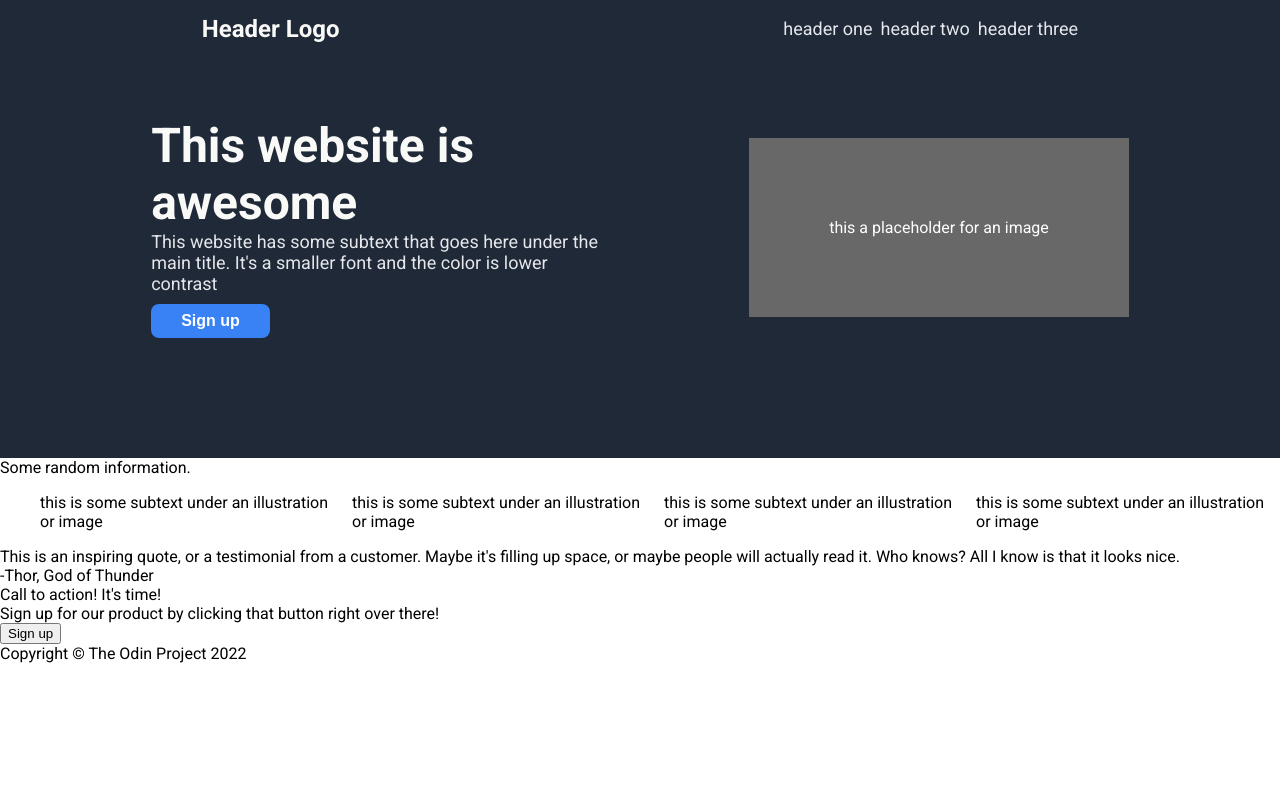
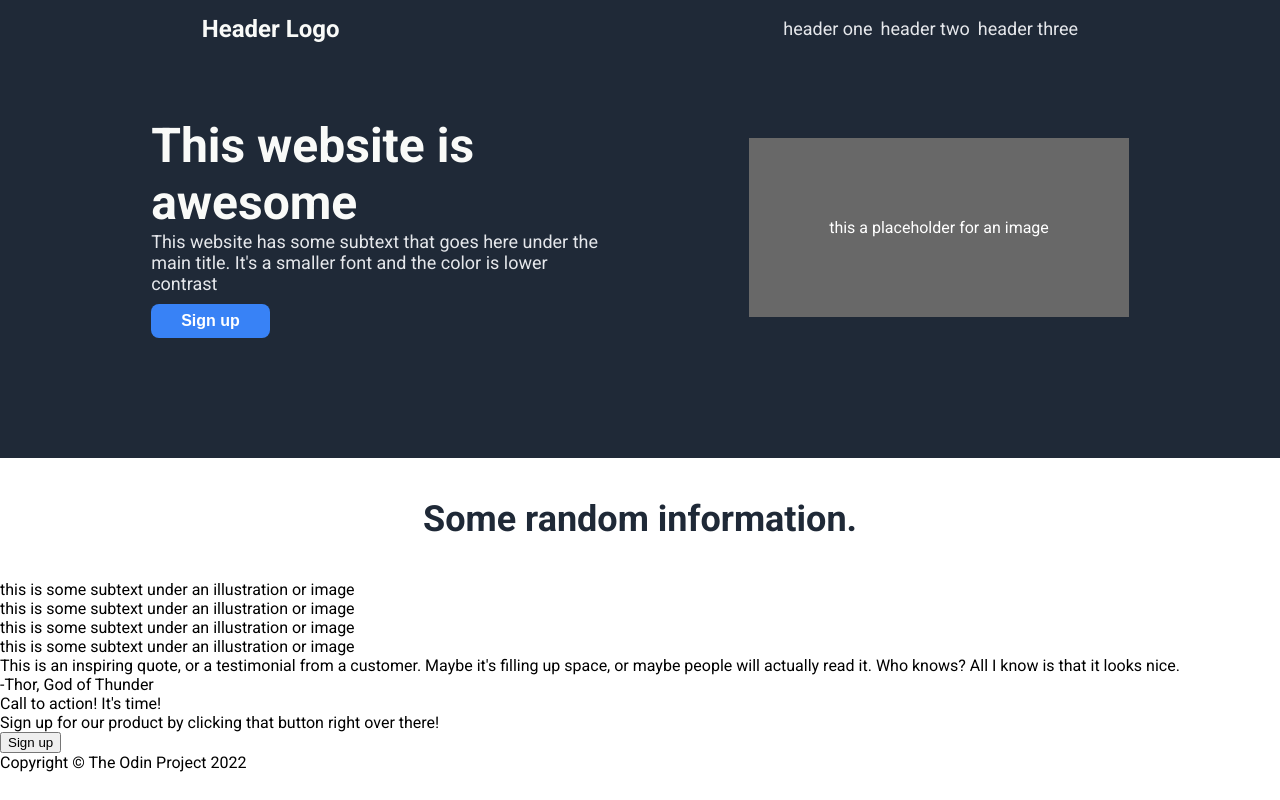
Before and after one commit to diegorodriguezt1/Landing-Page, a plain HTML site: page index.html in a window 1280 px wide. Drawn offline with Linux system fonts and the light colour scheme.

Commit message:
Change index, erase ul element in the 'middle' and added four divs. Positioned, font weight and sized the 'title' up the 'middle' in the style.css

```diff
--- a/index.html
+++ b/index.html
@@ -28,15 +28,23 @@
         </div>
         <div class="img-holder">this a placeholder for an image</div>
     </div>
+    <div class="title">Some random information.</div>
     <div class="middle">
-        <div class="title">Some random information.</div>
-        <div class="links1">
-            <ul>
-                <li>this is some subtext under an illustration or image</li>
-                <li>this is some subtext under an illustration or image</li>
-                <li>this is some subtext under an illustration or image</li>
-                <li>this is some subtext under an illustration or image</li>
-            </ul>
+        <div class="one">
+            <div class="box"></div>
+            <div class="text">this is some subtext under an illustration or image</div>
+        </div>
+        <div class="two">
+            <div class="box"></div>
+            <div class="text">this is some subtext under an illustration or image</div>
+        </div>
+        <div class="three">
+            <div class="box"></div>
+            <div class="text">this is some subtext under an illustration or image</div>
+        </div>
+        <div class="four">
+            <div class="box"></div>
+            <div class="text">this is some subtext under an illustration or image</div>
         </div>
     </div>
     <div class="quotation">
--- a/style.css
+++ b/style.css
@@ -75,3 +75,12 @@ a {
     color: white;
     padding: 80px;
 }
+
+.title {
+    display: flex;
+    justify-content: center;
+    font-size: 36px;
+    font-weight: bolder;
+    color: #1F2937;
+    padding: 40px;
+}
```
